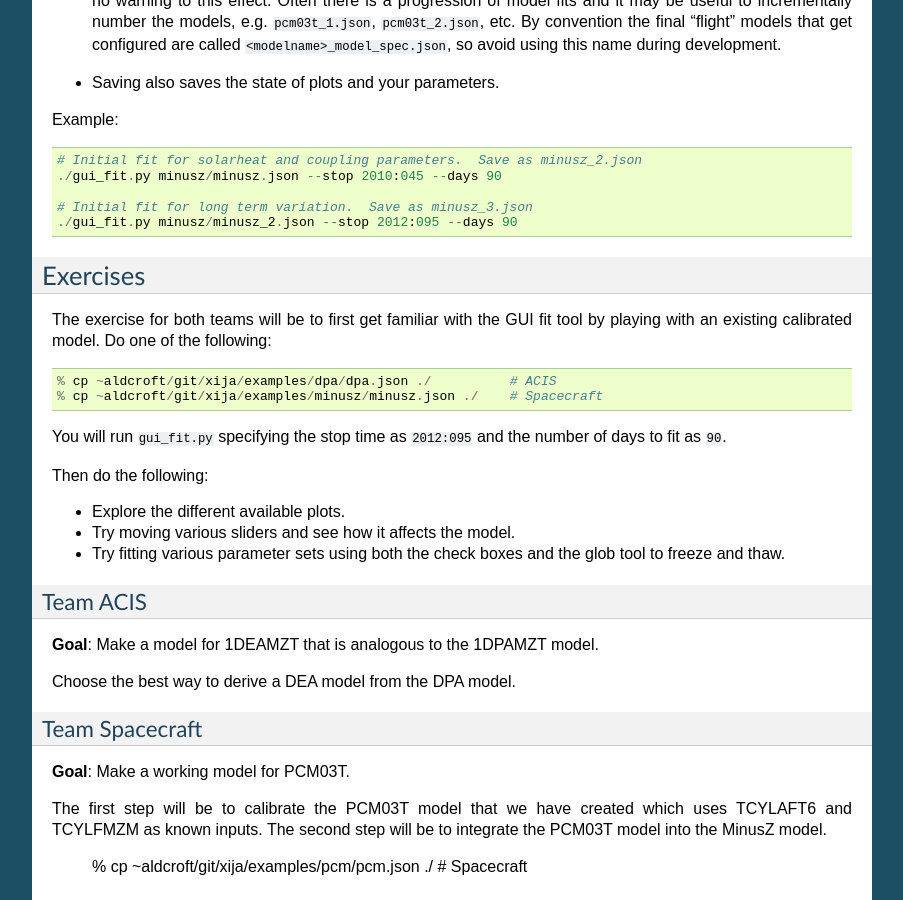
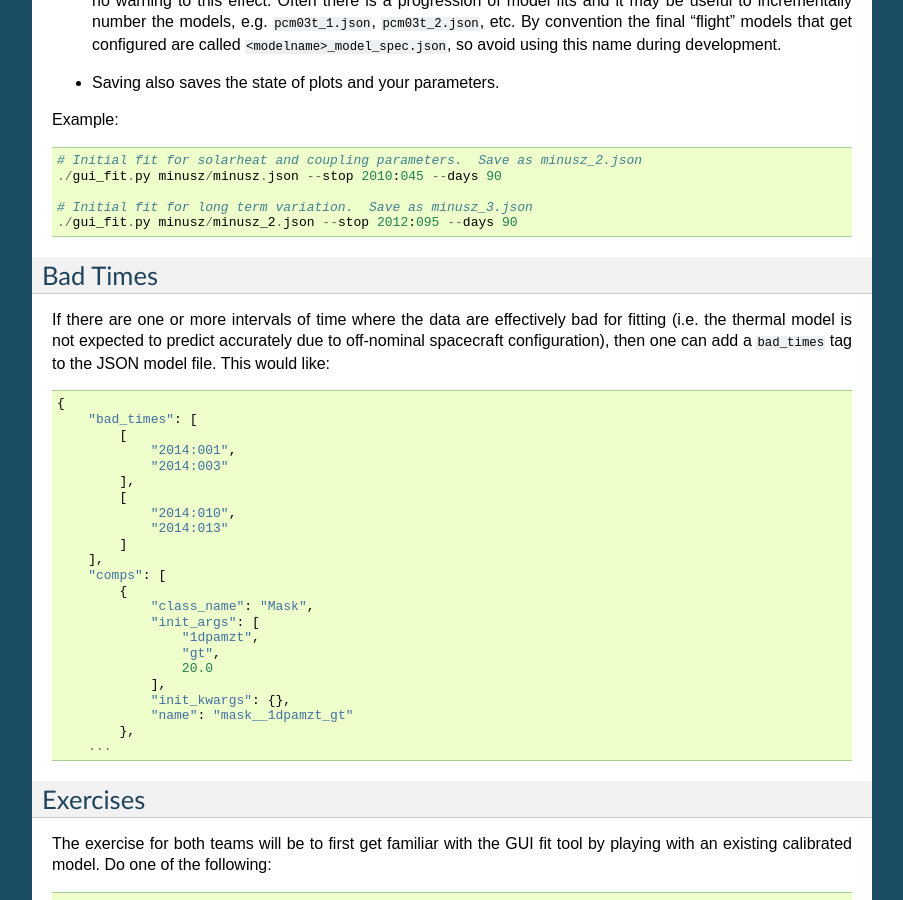
Before and after one commit to sot/xija, a Sphinx documentation site: the page built from doc/tutorial.rst, in a window 1280 px wide and 900 px high, scrolled down 6451 px. Shown: the whole window, without its empty margins (198-1101 px from the left). Built offline with Sphinx 7.4.7, drawn with Linux system fonts in a browser that asks for light colours; formulas are drawn with MathJax 3.

Commit message:
Add documentation about bad times

```diff
--- a/doc/tutorial.rst
+++ b/doc/tutorial.rst
@@ -351,6 +351,39 @@ Example::
   # Initial fit for long term variation.  Save as minusz_3.json
   ./gui_fit.py minusz/minusz_2.json --stop 2012:095 --days 90
 
+Bad Times
+---------
+
+If there are one or more intervals of time where the data are effectively
+bad for fitting (i.e. the thermal model is not expected to predict accurately
+due to off-nominal spacecraft configuration), then one can add a ``bad_times``
+tag to the JSON model file.  This would like::
+
+  {
+      "bad_times": [
+          [
+              "2014:001",
+              "2014:003"
+          ],
+          [
+              "2014:010",
+              "2014:013"
+          ]
+      ],
+      "comps": [
+          {
+              "class_name": "Mask",
+              "init_args": [
+                  "1dpamzt",
+                  "gt",
+                  20.0
+              ],
+              "init_kwargs": {},
+              "name": "mask__1dpamzt_gt"
+          },
+      ...
+
+
 Exercises
 -----------
 
```
